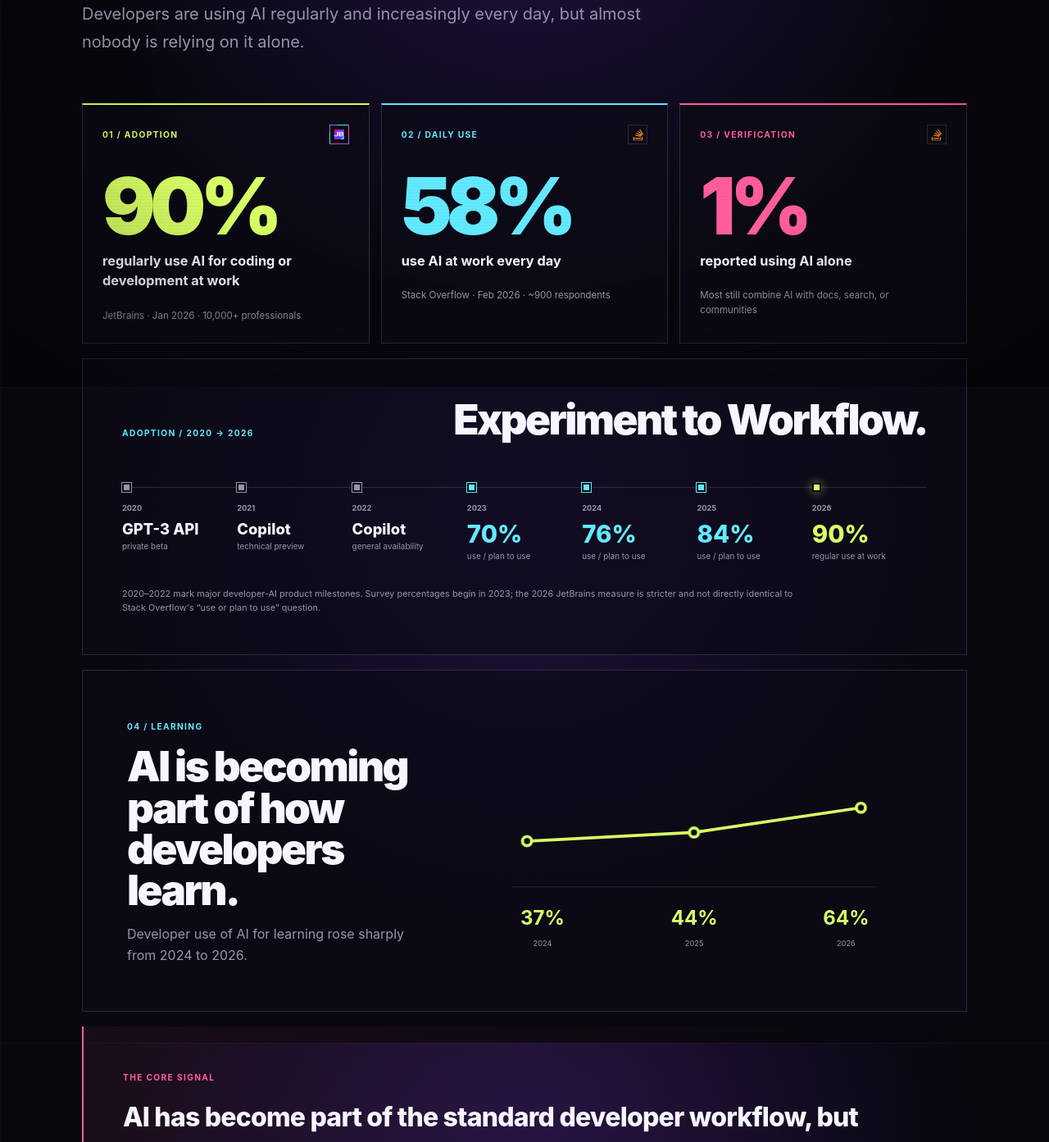
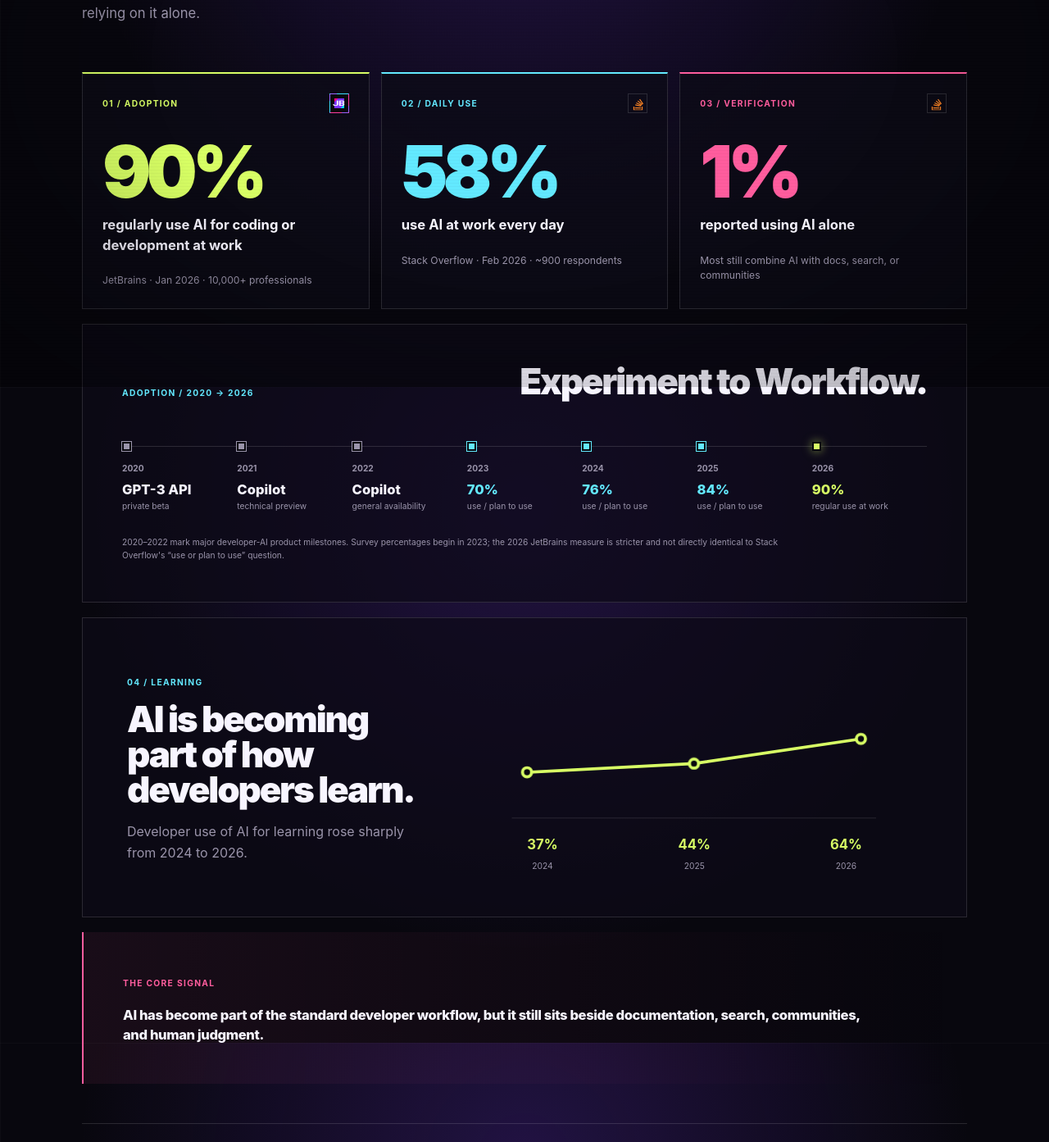
Before and after one commit to uhanku/uhanku-labs, a Next.js app: page /stats/why-now/reason-1 in a window 1280 px wide. Shown: the part 328-1721 px from the top of the page at 82% size. Built offline with nearby package versions, Linux system fonts and the light colour scheme.

Commit message:
standardize typography with shared text scale

```diff
--- a/app/page.module.css
+++ b/app/page.module.css
@@ -51,7 +51,7 @@
 .intro {
   max-width: 720px;
   margin-bottom: 0;
-  font-size: clamp(1.02rem, 1.7vw, 1.24rem);
+  font-size: var(--text-lg);
   line-height: 1.75;
 }
 
@@ -129,7 +129,7 @@
 
 .sectionHeader h2 {
   margin-bottom: 14px;
-  font-size: clamp(2.2rem, 5vw, 4.6rem);
+  font-size: clamp(var(--text-xl), 5vw, var(--text-3xl));
   line-height: 0.94;
   letter-spacing: -0.06em;
 }
@@ -171,7 +171,7 @@
 
 .foundationCard h3 {
   margin-bottom: 12px;
-  font-size: clamp(1.35rem, 2.7vw, 2rem);
+  font-size: clamp(var(--text-lg), 2.7vw, var(--text-xl));
 }
 
 .foundationCard p {
@@ -212,7 +212,7 @@
 
 .structurePanel h3 {
   margin: 13px 0 12px;
-  font-size: clamp(1.5rem, 3vw, 2.2rem);
+  font-size: clamp(var(--text-lg), 3vw, var(--text-xl));
 }
 
 .structurePanel p {
@@ -241,7 +241,7 @@
   }
 
   .heroCopy h1 {
-    font-size: clamp(2.8rem, 17vw, 4.8rem);
+    font-size: var(--text-display);
   }
 
   .sectionHeader {
--- a/app/stats/why-now/reason-1/page.module.css
+++ b/app/stats/why-now/reason-1/page.module.css
@@ -21,7 +21,7 @@
 
 .hero h1 {
   margin: 17px 0 24px;
-  font-size: clamp(3rem, 8vw, 6.4rem);
+  font-size: var(--text-display);
   line-height: 0.9;
   letter-spacing: -0.07em;
 }
@@ -30,7 +30,7 @@
   max-width: 700px;
   margin: 0;
   color: var(--arcade-muted);
-  font-size: clamp(1.02rem, 2vw, 1.25rem);
+  font-size: var(--text-lg);
   line-height: 1.7;
 }
 
@@ -57,7 +57,7 @@
 .adoptionHeader h2 {
   max-width: 620px;
   margin: 0;
-  font-size: clamp(1.8rem, 4vw, 3.25rem);
+  font-size: var(--text-xl);
   line-height: 0.98;
   letter-spacing: -0.05em;
   text-align: right;
@@ -67,7 +67,7 @@
   max-width: 850px;
   margin: 30px 0 0;
   color: var(--arcade-muted);
-  font-size: 0.68rem;
+  font-size: var(--text-xs);
   line-height: 1.55;
 }
 
@@ -84,7 +84,7 @@
 
 .learningCopy h2 {
   margin: 12px 0 16px;
-  font-size: clamp(2rem, 4vw, 3.6rem);
+  font-size: var(--text-xl);
   line-height: 0.98;
   letter-spacing: -0.05em;
 }
@@ -110,7 +110,7 @@
   max-width: 900px;
   margin: 15px 0 0;
   color: var(--arcade-ink);
-  font-size: clamp(1.25rem, 3vw, 2rem);
+  font-size: var(--text-lg);
   font-weight: 760;
   line-height: 1.45;
   letter-spacing: -0.025em;
@@ -130,7 +130,7 @@
   max-width: 620px;
   margin: 0;
   color: var(--arcade-muted);
-  font-size: 0.75rem;
+  font-size: var(--text-sm);
   line-height: 1.6;
 }
 
@@ -146,7 +146,7 @@
   border: 1px solid var(--arcade-line);
   color: var(--arcade-cyan);
   font-family: var(--mono);
-  font-size: 0.55rem;
+  font-size: var(--text-2xs);
   text-decoration: none;
   transition:
     color var(--duration-fast) var(--ease-out),
--- a/components/arcade/StatGrid.module.css
+++ b/components/arcade/StatGrid.module.css
@@ -20,7 +20,7 @@
   padding: 15px 16px 8px;
   color: var(--arcade-acid);
   font-family: var(--sans);
-  font-size: clamp(1.45rem, 3vw, 2rem);
+  font-size: var(--text-lg);
   font-weight: 900;
   line-height: 1;
 }
--- a/components/stats/AdoptionTimeline.module.css
+++ b/components/stats/AdoptionTimeline.module.css
@@ -47,32 +47,32 @@
 .year {
   display: block;
   color: var(--arcade-muted);
-  font-size: 0.58rem;
+  font-size: var(--text-xs);
 }
 
 .label {
   margin: 8px 0 3px;
   color: var(--arcade-ink);
-  font-size: clamp(0.86rem, 1.6vw, 1.15rem);
+  font-size: clamp(var(--text-md), 1.6vw, var(--text-lg));
   font-weight: 800;
   line-height: 1.15;
 }
 
 .event[data-kind="survey"] .label {
   color: var(--arcade-cyan);
-  font-size: clamp(1.25rem, 2.3vw, 2rem);
+  font-size: var(--text-lg);
 }
 
 .event[data-kind="current"] .label {
   color: var(--arcade-acid);
-  font-size: clamp(1.25rem, 2.3vw, 2rem);
+  font-size: var(--text-lg);
 }
 
 .detail {
   display: block;
   max-width: 110px;
   color: var(--arcade-muted);
-  font-size: 0.62rem;
+  font-size: var(--text-xs);
   line-height: 1.4;
 }
 
--- a/components/stats/AnimatedMetricValue.module.css
+++ b/components/stats/AnimatedMetricValue.module.css
@@ -2,7 +2,7 @@
   display: block;
   margin: 34px 0 14px;
   color: var(--metric-accent, var(--arcade-cyan));
-  font-size: clamp(3.8rem, 8vw, 6rem);
+  font-size: var(--text-display);
   font-weight: 900;
   line-height: 0.86;
   letter-spacing: -0.07em;
--- a/components/stats/MetricCard.module.css
+++ b/components/stats/MetricCard.module.css
@@ -33,7 +33,7 @@
 .description {
   margin: 0;
   color: var(--arcade-ink);
-  font-size: 1.02rem;
+  font-size: var(--text-lg);
   font-weight: 700;
   line-height: 1.48;
 }
@@ -42,7 +42,7 @@
   display: block;
   margin-top: 22px;
   color: var(--arcade-muted);
-  font-size: 0.72rem;
+  font-size: var(--text-sm);
   line-height: 1.55;
 }
 
--- a/components/stats/SourceBadge.module.css
+++ b/components/stats/SourceBadge.module.css
@@ -21,7 +21,7 @@
 .jetbrainsMark {
   color: #fff;
   font-family: var(--mono);
-  font-size: 0.38rem;
+  font-size: var(--text-2xs);
   font-weight: 900;
   line-height: 1;
 }
--- a/components/stats/TrendChart.module.css
+++ b/components/stats/TrendChart.module.css
@@ -52,14 +52,14 @@
 .labels strong {
   display: block;
   color: var(--trend-accent);
-  font-size: 1.5rem;
+  font-size: var(--text-lg);
 }
 
 .labels span {
   display: block;
   margin-top: 4px;
   color: var(--arcade-muted);
-  font-size: 0.58rem;
+  font-size: var(--text-xs);
 }
 
 @keyframes stats-draw-line {
```
